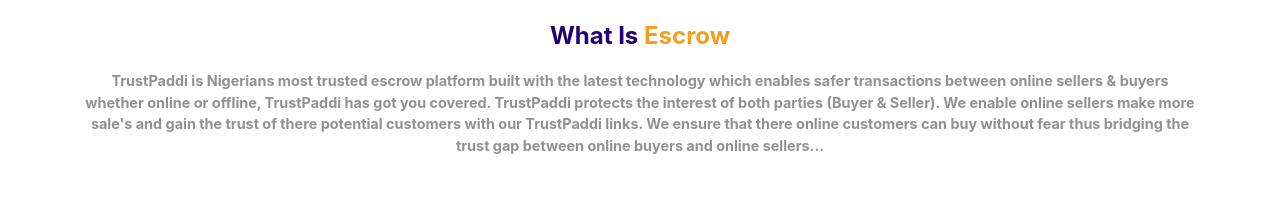
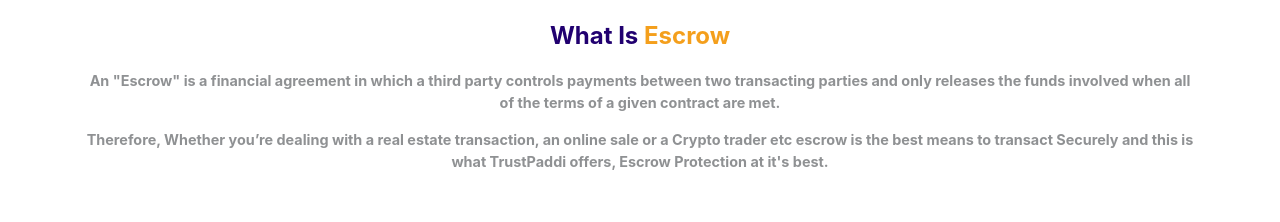
Before and after one commit to CatCoder52/trustpadi, a Next.js app: page / in a window 1280 px wide. Shown: the part 1136-1358 px from the top of the page. Built offline with nearby package versions, Linux system fonts and the light colour scheme.

Commit message:
fixed text

```diff
--- a/pages/index.js
+++ b/pages/index.js
@@ -67,12 +67,14 @@
                         What Is <span style={{color: '#f49f1c'}}>Escrow</span>
                     </p>
                     <p className="text-center" style={{fontSize: '0.9em', fontWeight: 'bold', opacity: '0.5'}}>
-                        TrustPaddi is Nigerians most trusted escrow platform built with the latest technology which
-                        enables safer transactions between online sellers & buyers whether online or offline, TrustPaddi
-                        has got you covered. TrustPaddi protects the interest of both parties (Buyer & Seller). We
-                        enable online sellers make more sale's and gain the trust of there potential customers with our
-                        TrustPaddi links. We ensure that there online customers can buy without fear thus bridging the
-                        trust gap between online buyers and online sellers...
+                        An "Escrow" is a financial agreement in which a third party controls payments between two
+                        transacting parties and only releases the funds involved when all of the terms of a given
+                        contract are met.
+                    </p>
+                    <p className="text-center" style={{fontSize: '0.9em', fontWeight: 'bold', opacity: '0.5'}}>
+                        Therefore, Whether you’re dealing with a real estate transaction, an online sale or a Crypto
+                        trader etc escrow is the best means to transact Securely and this is what TrustPaddi offers,
+                        Escrow Protection at it's best.
                     </p>
                 </div>
             </main>
```
